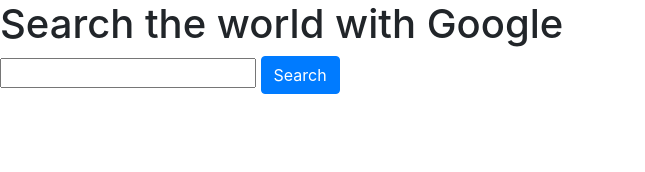
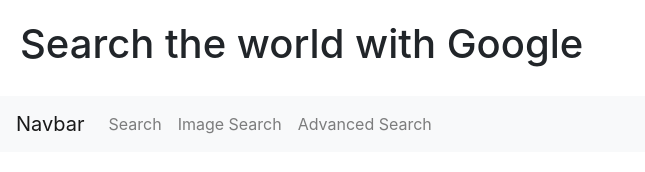
Before and after one commit to christofferlh/09082020, a plain HTML site: page index.html in a window 1280 px wide. Shown: the whole page, without its empty margins (0-645 px from the left). Drawn offline with nearby package versions, Linux system fonts and the light colour scheme.

Commit message:
added nav bar

```diff
--- a/index.html
+++ b/index.html
@@ -7,17 +7,30 @@
     <!-- Bootstrap CSS -->
     <link rel="stylesheet" href="https://stackpath.bootstrapcdn.com/bootstrap/4.5.2/css/bootstrap.min.css" integrity="sha384-JcKb8q3iqJ61gNV9KGb8thSsNjpSL0n8PARn9HuZOnIxN0hoP+VmmDGMN5t9UJ0Z" crossorigin="anonymous">
 
-    <title>Search</title>
+    <title>Google Search</title>
   </head>
   <body>
-    <h1>Search the world with Google</h1>
+    <h1 style="padding: 20px;">Search the world with Google</h1>
 
-    <div class="form-group">
-      <form action="https://google.com/search">
-          <input type="text" name="q">
-          <input type="submit" class="btn btn-primary" value="Search">
-      </form>
-    </div>
+    <nav class="navbar navbar-expand-lg navbar-light bg-light">
+      <a class="navbar-brand" href="#">Navbar</a>
+      <button class="navbar-toggler" type="button" data-toggle="collapse" data-target="#navbarNav" aria-controls="navbarNav" aria-expanded="false" aria-label="Toggle navigation">
+        <span class="navbar-toggler-icon"></span>
+      </button>
+      <div class="collapse navbar-collapse" id="navbarNav">
+        <ul class="navbar-nav">
+          <li class="nav-item">
+            <a class="nav-link" href="page1.html">Search</a>
+          </li>
+          <li class="nav-item">
+            <a class="nav-link" href="page1.html">Image Search</a>
+          </li>
+          <li class="nav-item">
+            <a class="nav-link" href="page1.html">Advanced Search</a>
+          </li>
+        </ul>
+      </div>
+    </nav>
 
     <!-- Optional JavaScript -->
     <!-- jQuery first, then Popper.js, then Bootstrap JS -->
```
